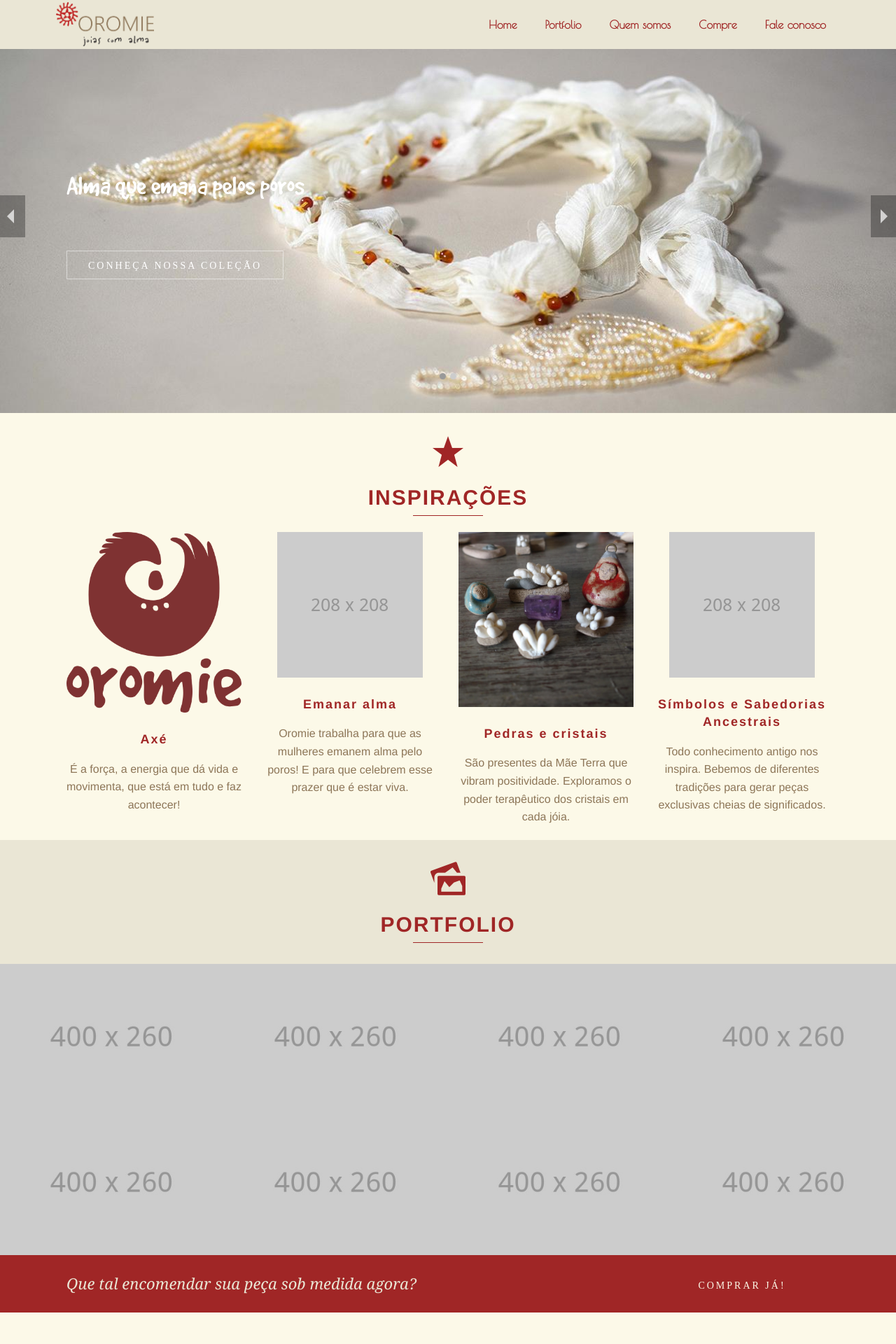
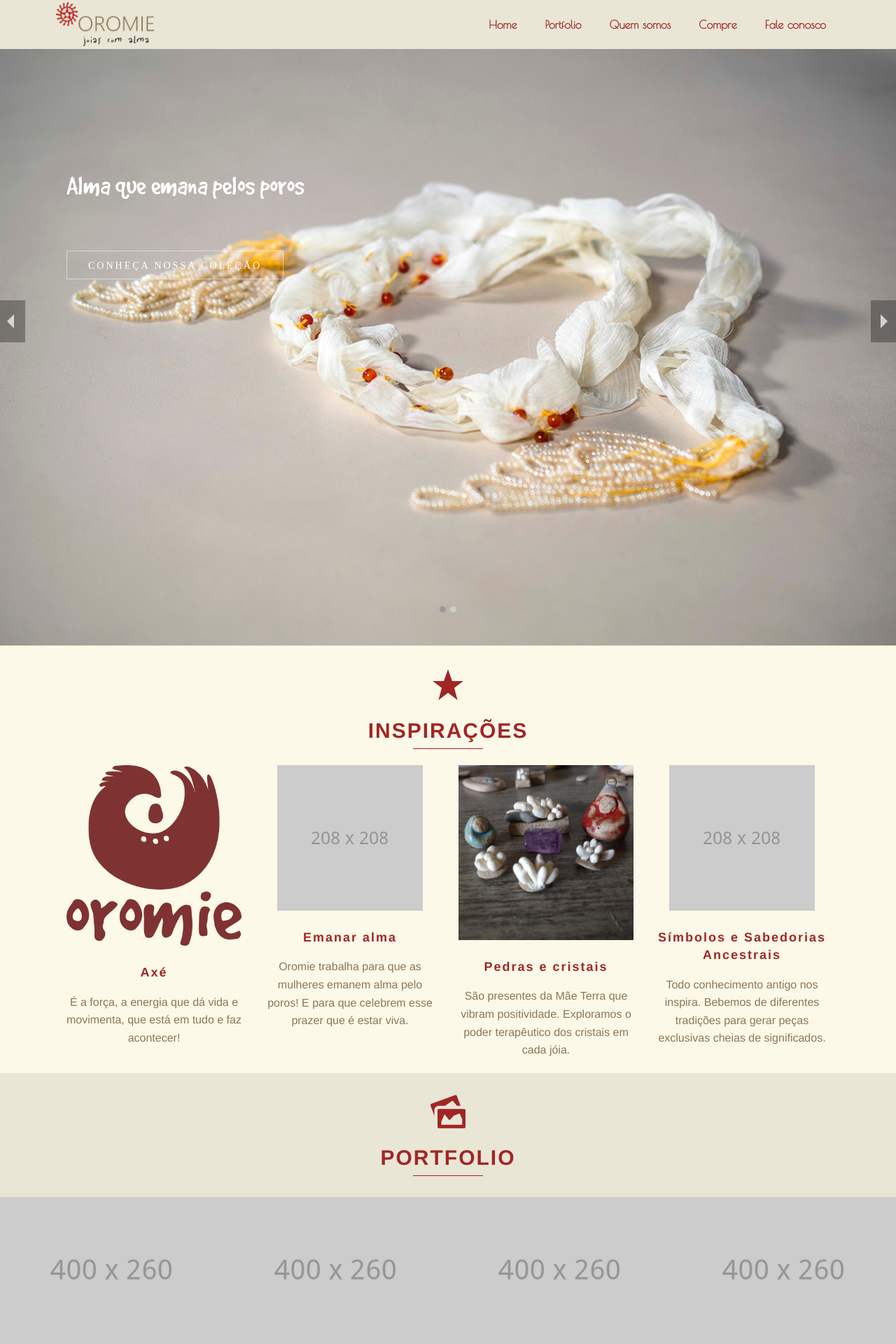
Before and after one commit to Oromie/oromiedevel.github.io, a Jekyll site: the page built from index.html, in a window 1280 px wide. Shown: the top 1920 px of the page at 70% size. Built offline with Jekyll 4.4.1, drawn with Linux system fonts in a browser that asks for light colours.

Commit message:
Adicionadas 2 fotos novas para o slider para teste

```diff
--- a/_data/slides.yml
+++ b/_data/slides.yml
@@ -1,11 +1,11 @@
-- image: mari10_c.jpg
+- image: 01_mari10.jpg
   desc_location: left
   desc:
     <h2>&nbsp;</h2>
     <p class="slidesp">Alma que emana pelos poros</p>
     <div class='two spacing'></div>
     <a class='button boxed'>Conheça nossa coleção</a>
-- image: capa-1_c.png
+- image: '02_2015-12-01 15.08.33_red.jpg'
   desc_location: right
   desc:
     <h2>Creative Design</h2>
```
